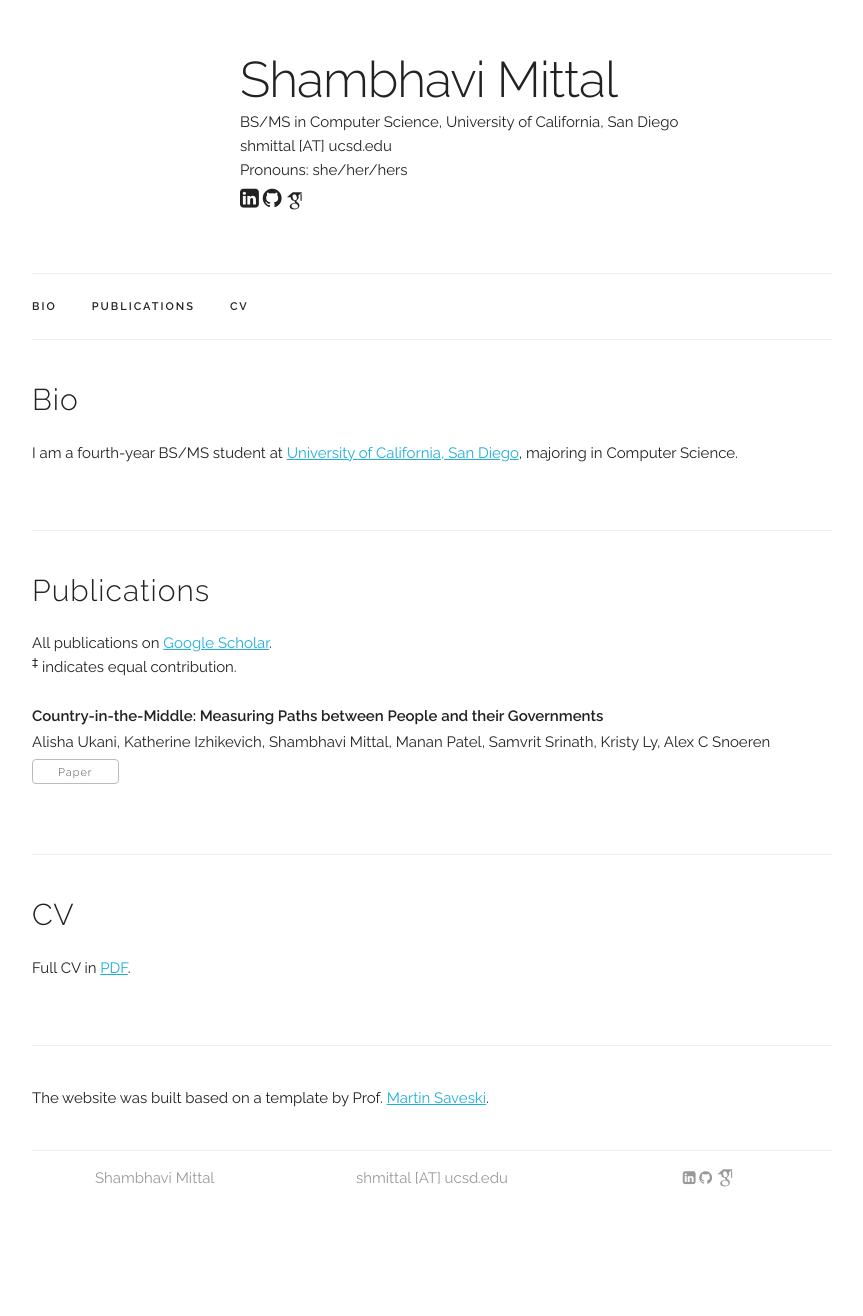
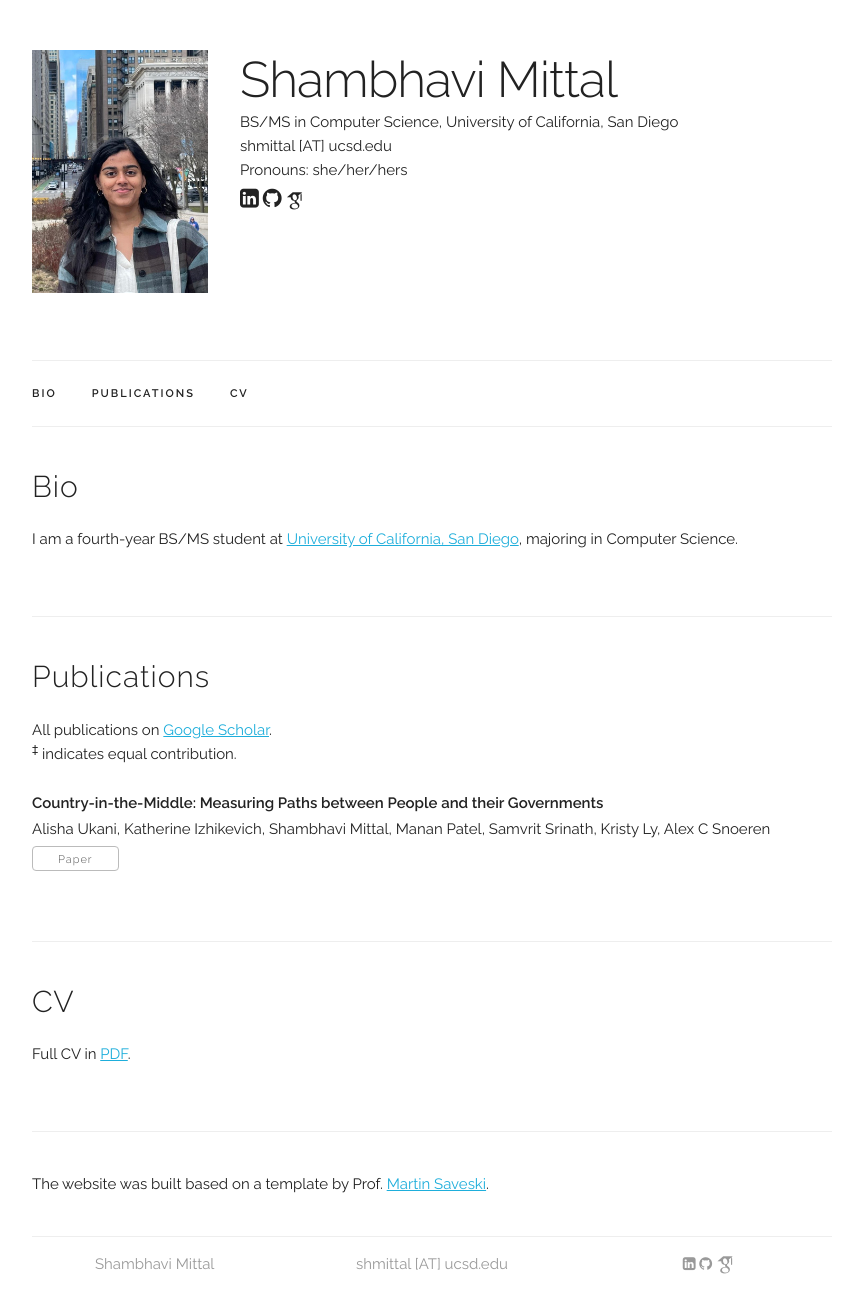
Before and after one commit to shambhavi-20/shambhavi-20.github.io, a Jekyll site: the page built from index.html, in a window 1280 px wide. Shown: the whole page, without its empty margins (208-1071 px from the left). Built offline with Jekyll 4.4.1, drawn with Linux system fonts in a browser that asks for light colours; some web fonts are replaced; before the commit the page ends 1230 px from its top, so only the background shows below that.

Commit message:
added headshot

```diff
--- a/_data/main_info.yaml
+++ b/_data/main_info.yaml
@@ -1,7 +1,7 @@
 name: "Shambhavi Mittal"
 title: "BS/MS in Computer Science, University of California, San Diego"
 email: "shmittal [AT] ucsd.edu"
-profile_pic: ""
+profile_pic: "/assets/profile-pics/shambhavimittal_headshot.jpg"
 # twitter: "https://twitter.com/shravika_mittal"
 linkedin: "https://www.linkedin.com/in/shambhavi-mittal/"
 github: "https://github.com/shambhavi-20"
```
Also changed, not shown: assets/profile-pics/shambhavimittal_headshot.jpg (added).
